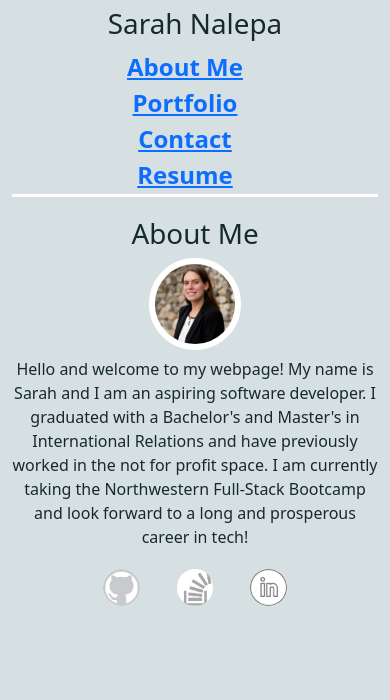
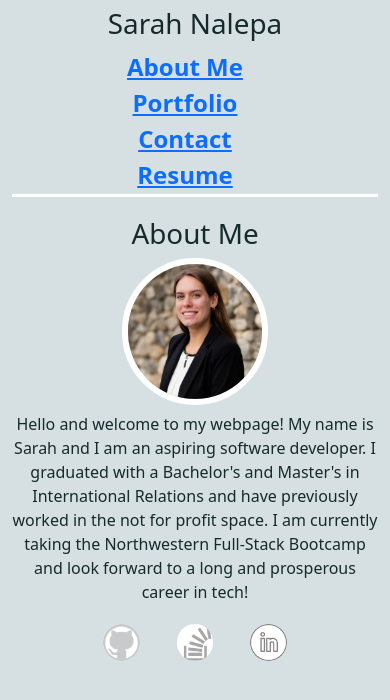
Before and after one commit to snalepa11/react-portfolio, a React (Vite) app in the folder react-portfoliov/: page / in a window 390 px wide. Shown: the top 700 px of the page. Built offline with nearby package versions, Linux system fonts and the light colour scheme.

Commit message:
headshot media query

```diff
--- a/react-portfoliov/src/App.css
+++ b/react-portfoliov/src/App.css
@@ -99,5 +99,10 @@
     }
   }
 
+  #headshot {
+    max-width: 40%;
+    max-height: 40%;
+  }
+
 
 }
```
